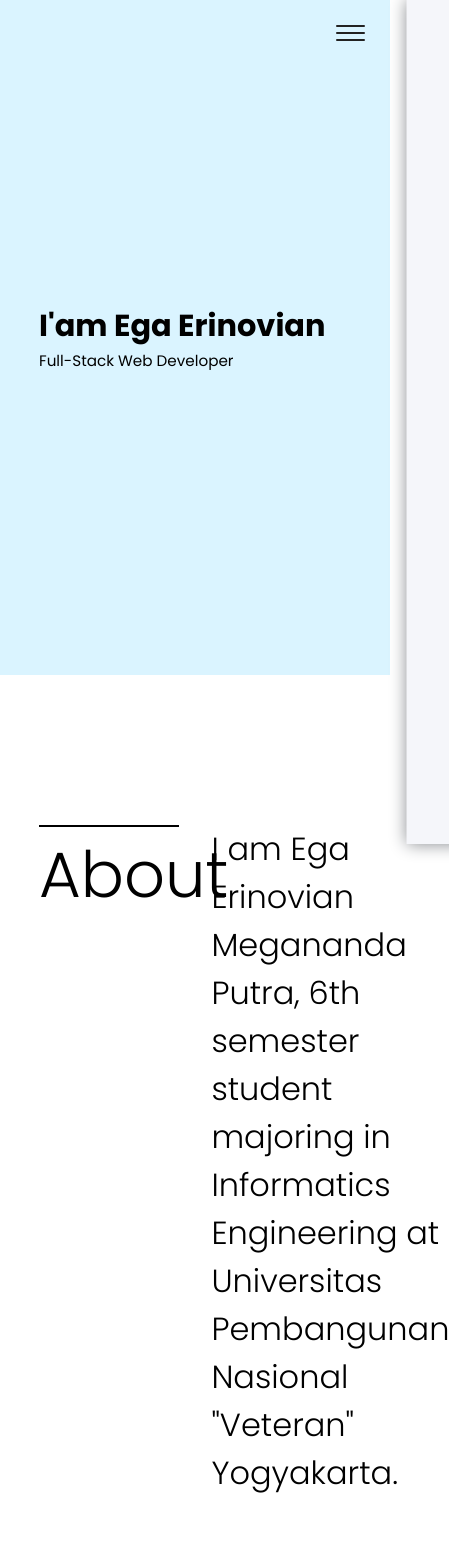
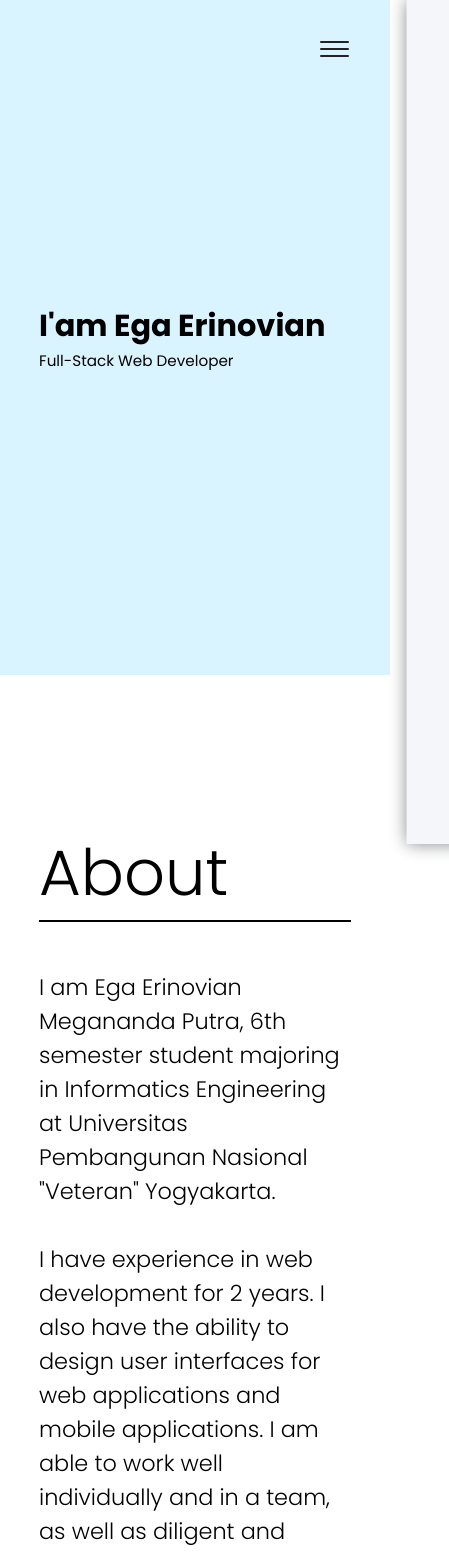
Before and after one commit to ega-erinovian/portfolio-v4, a React (Create React App) app: page / in a window 390 px wide. Shown: the top 1554 px of the page, 449 px wide, since content can reach past the window. Built offline with nearby package versions, Linux system fonts and the light colour scheme; the HTML template or start-up script is replaced by a standard one.

Commit message:
about section done

```diff
--- a/src/components/navbar/navbar.css
+++ b/src/components/navbar/navbar.css
@@ -1,7 +1,9 @@
 .navbar{
     width: 100vw;
     position: fixed;
+    top: 0;
     background-color: var(--color-bg);
+    z-index: 100;
 }
 
 .navbar .desktop h1{
@@ -70,6 +72,9 @@
     }
 
     .menuToggle{
+        background-color: var(--color-bg);
+        border-radius: 50%;
+        padding: 1rem;
         display: flex;
         flex-direction: column;
         position: absolute;
@@ -77,7 +82,11 @@
         right: 25px;
         z-index: 1;
         user-select: none;
-    }
+        -webkit-border-radius: 50%;
+        -moz-border-radius: 50%;
+        -ms-border-radius: 50%;
+        -o-border-radius: 50%;
+}
 
     .menuToggle input{
         display: flex;
--- a/src/containers/about/about.css
+++ b/src/containers/about/about.css
@@ -1,7 +1,6 @@
 .about{
     margin: 150px 0 250px 0;
 }
-
 
 .about .about_content{
     display: grid;
@@ -10,6 +9,9 @@
 }
 
 .about .about_content h1{
+    position: sticky;
+    top: 100px;
+    height: fit-content;
     border-top: 2px solid #000;
     font-size: 4rem;
     font-weight: 300;
@@ -28,3 +30,27 @@
     font-size: 2rem;
     font-weight: 300;
 }
+
+/* Large Device */
+@media screen and (max-width: 1000px){
+    .about .about_content{
+        display: block;
+    }
+
+    .about .about_content h1{
+        border-bottom: 2px solid #000;
+        border-top: none;
+        font-size: 4rem;
+        margin-bottom: 3rem;
+        position: static;
+        top: 100px;
+    }
+}
+
+/* Small Device */
+@media screen and (max-width: 480px){
+    .about .about_content p{
+        font-size: 1.4rem;
+        font-weight: 300;
+    }
+}
```
Also changed, not shown: src/containers/about/About.jsx (+17 -1 lines).
